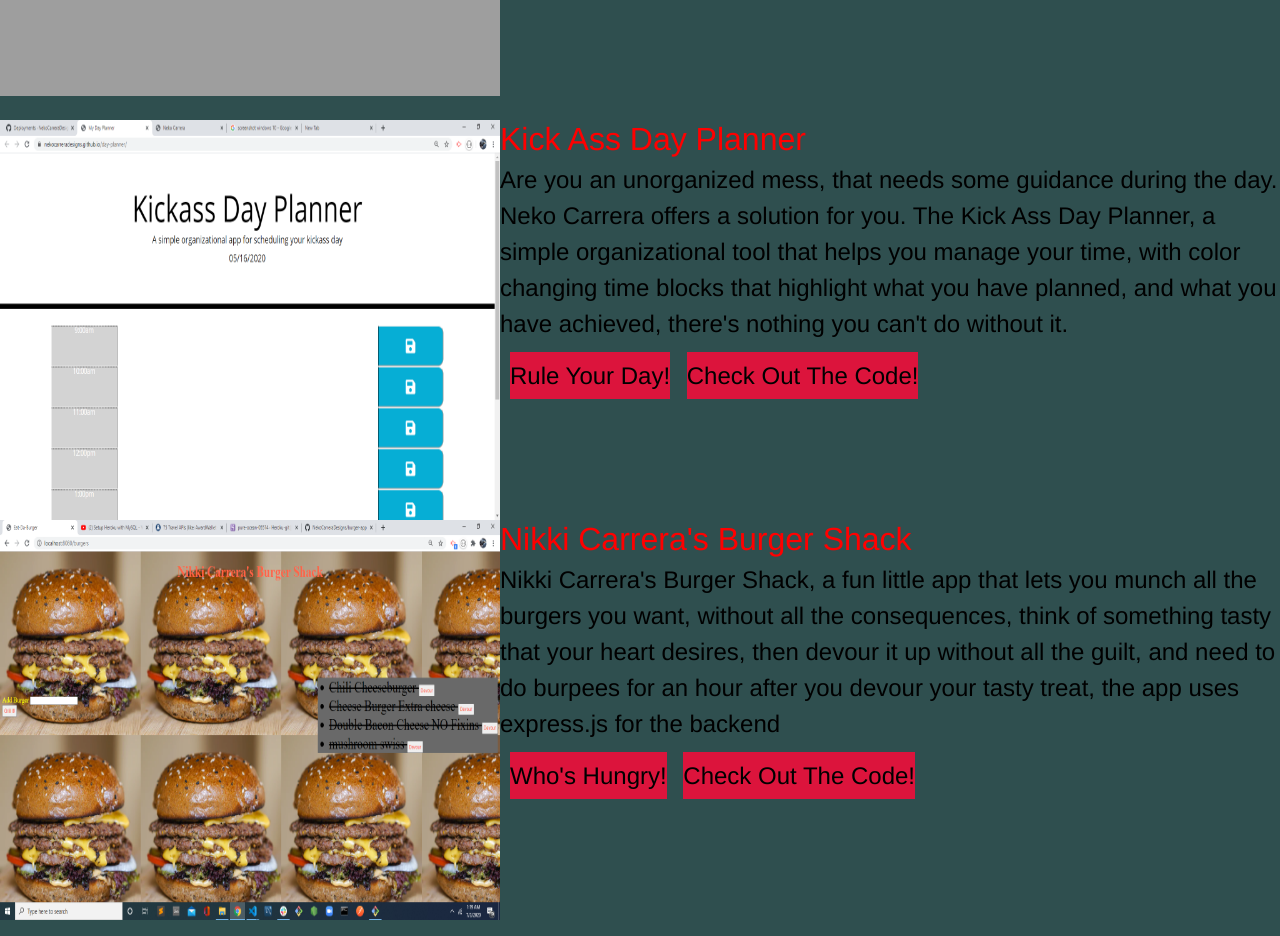
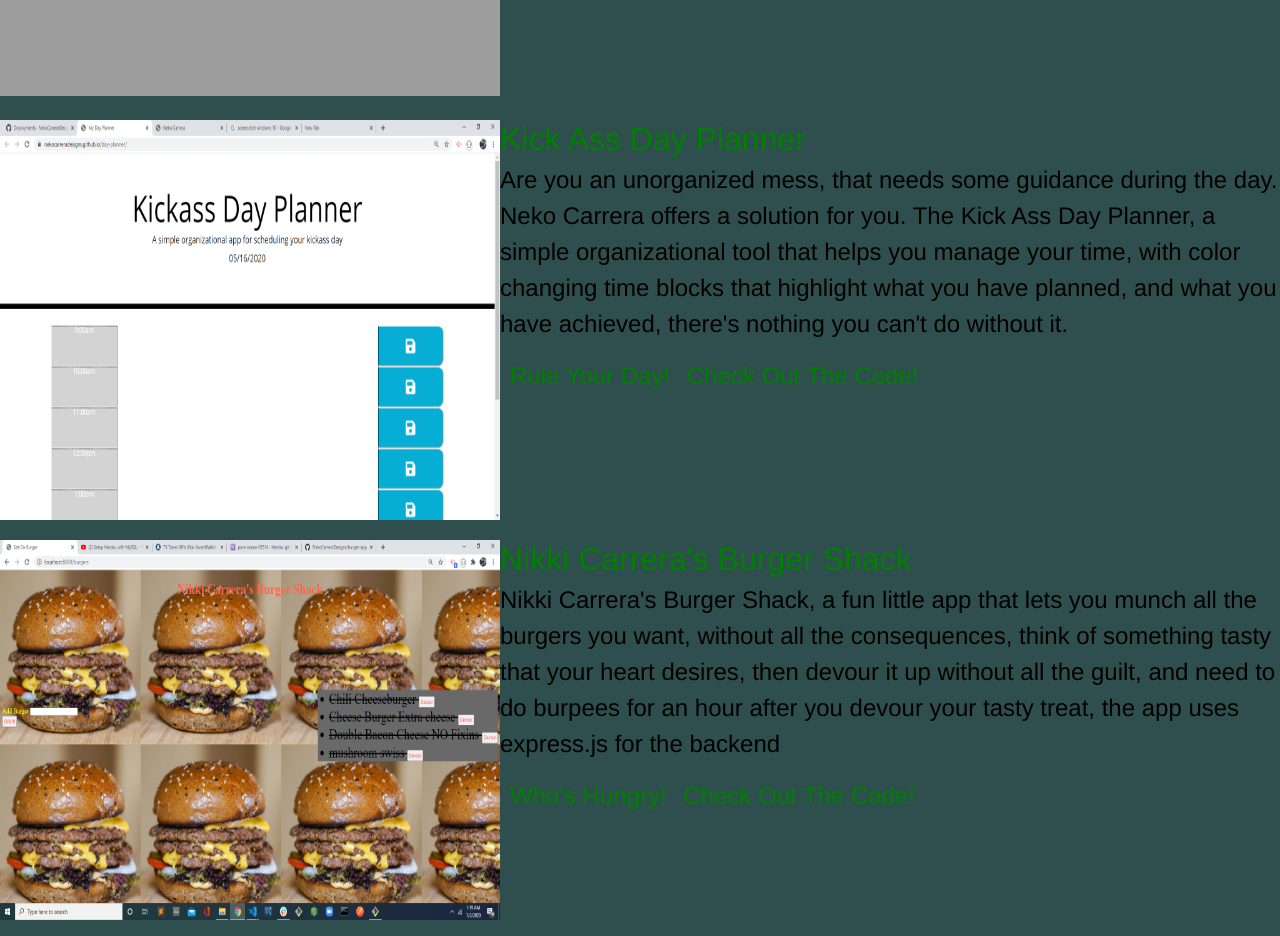
Before and after one commit to NekoCarreraDesigns/NekoCarreraDesigns.github.io, a plain HTML site: page portfolio.html in a window 1280 px wide. Shown: the part 840-1776 px from the top of the page. Drawn offline with nearby package versions, Linux system fonts and the light colour scheme; grey boxes are pictures that could not be loaded.

Commit message:
added some padding to the burger app div, and added some tags to the html

```diff
--- a/portfolio.html
+++ b/portfolio.html
@@ -77,8 +77,9 @@
     <li class="media">
       <img id="burger-pic" class="img-fluid" src="./assets/NikkiBurger.png" class="mr-3" alt="deliciousness">
       <div class="media-body">
-        <h5 class="mt-0 mb-1">Nikki Carrera's Burger Shack</h5>
-        <p>Nikki Carrera's Burger Shack, a fun little app that lets you munch all the burgers you want, without all the
+        <h5 id="signage" class="mt-0 mb-1">Nikki Carrera's Burger Shack</h5>
+        <p id="menu">Nikki Carrera's Burger Shack, a fun little app that lets you munch all the burgers you want,
+          without all the
           consequences, think of something tasty that your heart desires, then devour it up without all the guilt, and
           need
           to do burpees for an hour after you devour your tasty treat, the app uses express.js for the backend
--- a/styles.css
+++ b/styles.css
@@ -2,8 +2,8 @@ a:hover{
     background: magenta;
 }
 .button {
-    background-color: crimson;
-    color: black;
+
+    color: green;
     size: 32px;
     margin-left: 10px;
     padding-top: 10px;
@@ -28,10 +28,10 @@ p {
 }
 h5 {
     font-size: 32px;
-    color: red;
+    color: green;
 }
 h1 {
-    color: red;
+    color: green;
 
 }
 .button2 {
@@ -57,6 +57,7 @@ h2 {
     height: 400px;
 }
 #burger-pic {
+    padding-top: 20px;
     width: 500px;
     height: 400px;
 }
@@ -67,3 +68,6 @@ h2 {
 a {
     color: black;
 }
+#signage {
+    padding-top: 20px;
+}
```
